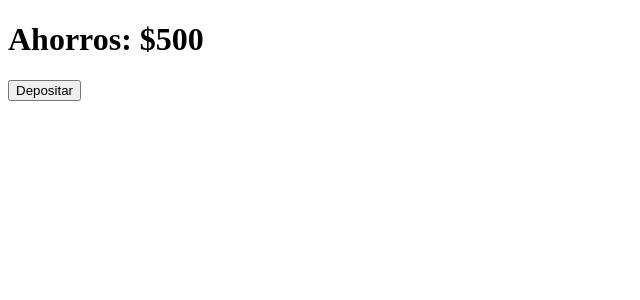
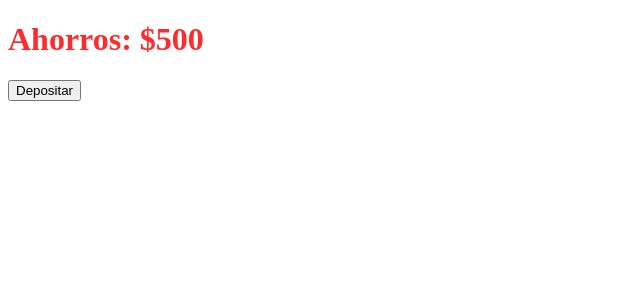
Before and after one commit to Wilovy09/Vue-desde-0, a Vue app in the folder introduccion_vue3/: page / in a window 1280 px wide. Shown: the top 300 px of the page, without its empty margins (0-640 px from the left). Built offline with nearby package versions, Linux system fonts and the light colour scheme.

Commit message:
Computed

```diff
--- a/introduccion_vue3/src/App.vue
+++ b/introduccion_vue3/src/App.vue
@@ -1,41 +1,34 @@
 <!-- JS -->
-<!-- <script lang="ts">
-	import { defineComponent, ref } from 'vue';
-
-	export default defineComponent({
-		components:{},
-		setup(){
-			const ahorros = ref(500)
-
-			return {ahorros}
-		},
-		methods:{
-			depositar(){
-				this.ahorros += 100;
-			}
-		},
-		computed:{}
-	});
-</script> -->
-
 <!-- Incluyendo el SETUP en script -->
 <script setup lang="ts">
-	import { ref } from 'vue';
+	import { ref,computed } from 'vue';
 
 	const ahorros = ref(500);
 	const depositar = ()=>{
 		ahorros.value += 100;
 	}
 
+	const asignarClase = computed(()=>{
+		if (ahorros.value > 500){
+			return 'verde'
+		}
+		return 'rojo'
+	})
+
 </script>
 
 <!-- HTML -->
 <template>
-	<h1>Ahorros: ${{ ahorros }}</h1>
+	<h1 :class="asignarClase">Ahorros: ${{ ahorros }}</h1>
 	<button @click="depositar()">Depositar</button>
 </template>
 
 <!-- CSS -->
 <style scoped>
-
+	.verde{
+		color: green;
+	}
+	.rojo{
+		color: rgb(255, 43, 43);
+	}
 </style>
```
